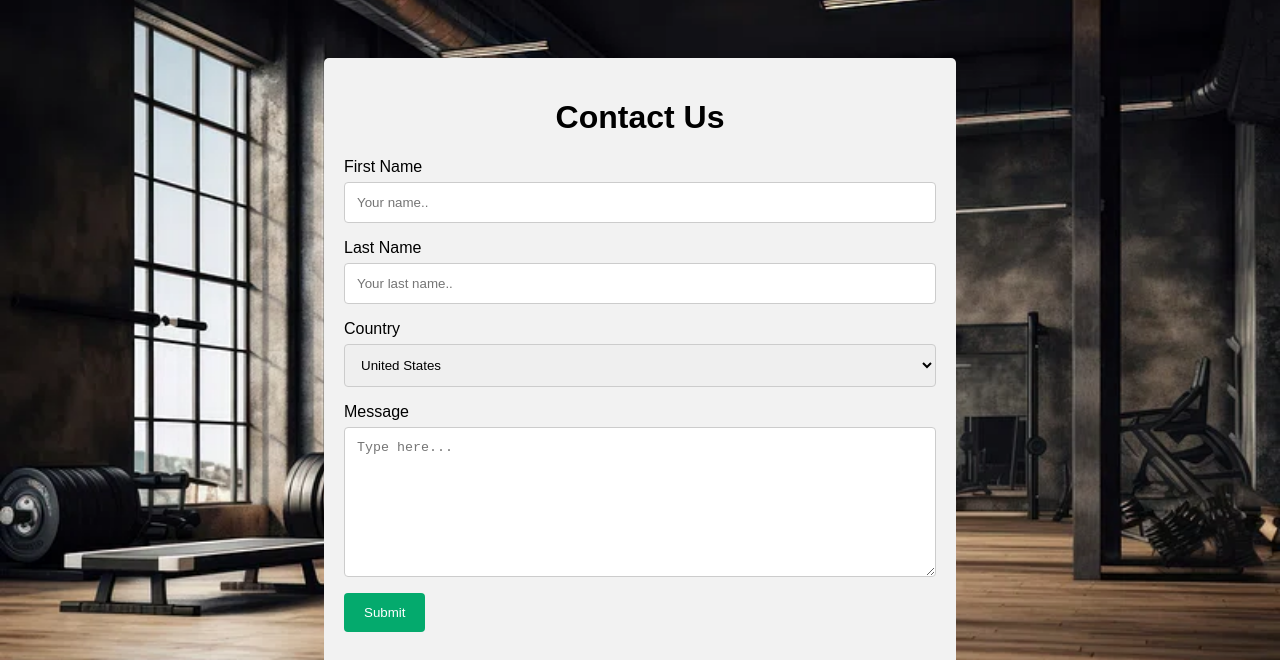
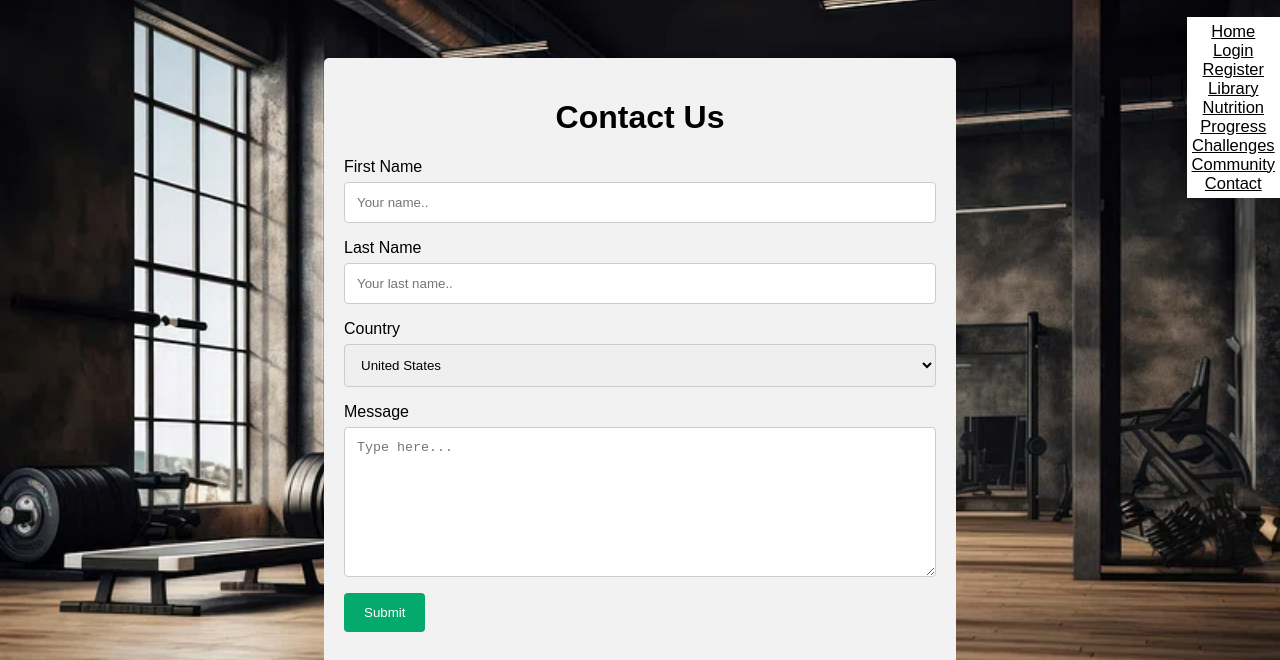
Before and after one commit to n-widmer/HIC_Website, a plain HTML site: page contact.html in a window 1280 px wide. Shown: the top 660 px of the page. Drawn offline with Linux system fonts and the light colour scheme.

Commit message:
login page

```diff
--- a/contact.html
+++ b/contact.html
@@ -2,6 +2,9 @@
 <head>
 <meta name="viewport" content="width=device-width, initial-scale=1">
 <style>
+
+
+
 body {font-family: Arial, Helvetica, sans-serif;}
 * {box-sizing: border-box;}
 body {
@@ -65,9 +68,42 @@ footer img {
   height: 75px;
 }
 
+.topnav {
+    list-style-type: none;
+    position: fixed;
+    top: 0;
+    right: 0;/* Align to top right */
+    padding: 5px;
+    background-color: white;
+    overflow: hidden;
+    text-align: center;
+    font-size: 16.5px;
+    display: inline-block;
+    /* margin-top: 35px; */
+}
+.topnav a{
+    color: black;
+    text-decoration: underline;
+}
+
+.topnav a:hover {
+    color: red;
+}
+
 </style>
 </head>
 <body>
+  <ul class="topnav">
+    <li><a class="active" href="#">Home</a></li>
+    <li><a href="login.html">Login</a></li>
+    <li><a href="registration.html">Register</a></li>
+    <li><a href="#Library">Library</a></li>
+    <li><a href="#Nutrition">Nutrition</a></li>
+    <li><a href="#Progress">Progress</a></li>
+    <li><a href="#Challenges">Challenges</a></li>
+    <li><a href="#Community">Community</a></li>
+    <li><a href="contact.html">Contact</a></li>
+</ul>
 
 <div class="container">
     <h1>Contact Us</h1>
```
Also changed, not shown: index.html (+3 -54 lines), login.html (added, +70 -0 lines), registration.html (+11 -0 lines).
